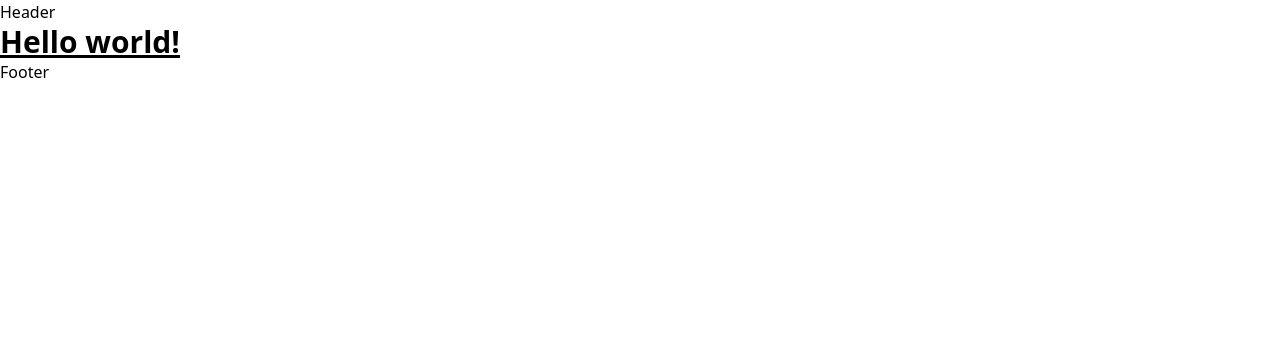
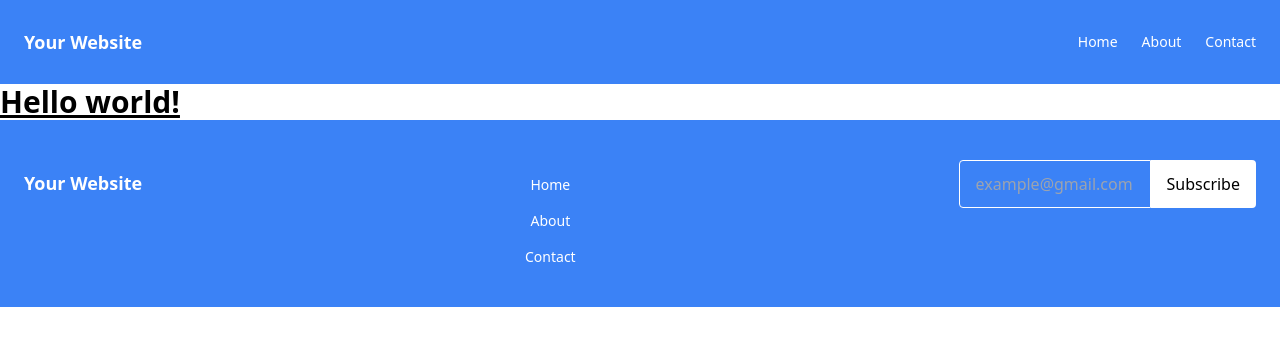
Before and after one commit to panqvela18/TBC-React-Course, a React (Create React App) app: page / in a window 1280 px wide. Shown: the top 346 px of the page. Built offline with nearby package versions, Linux system fonts and the light colour scheme.

Commit message:
add header and footer 1st version

```diff
--- a/src/components/Footer.js
+++ b/src/components/Footer.js
@@ -1,5 +1,40 @@
 import React from "react";
 
-export default function Footer() {
-  return <div>Footer</div>;
-}
+const Footer = () => {
+  return (
+    <footer className="bg-blue-500 py-10 px-6">
+      <div className="container mx-auto flex justify-between items-baseline">
+        <div className="flex items-center">
+          <h1 className="text-white text-lg font-bold">Your Website</h1>
+        </div>
+        <nav className="flex items-center flex-col">
+          <a href="/" className="text-white text-sm mb-4 hover:text-gray-200">
+            Home
+          </a>
+          <a href="/" className="text-white text-sm mb-4 hover:text-gray-200">
+            About
+          </a>
+          <a href="/" className="text-white text-sm hover:text-gray-200">
+            Contact
+          </a>
+        </nav>
+        <div className="flex items-center">
+          <input
+            type="email"
+            className="min-h-12 max-w-48 px-4 text-white text-base border border-white rounded-l bg-transparent focus:outline-none"
+            id="Email"
+            name="Email"
+            placeholder="example@gmail.com"
+          />
+          <input
+            className="min-h-12 px-4 border-none rounded-r bg-white text-black-500 text-base cursor-pointer transition-colors duration-300 hover:bg-transparent hover:border-spacing-1 hover:text-slate-200"
+            value="Subscribe"
+            type="submit"
+          />
+        </div>
+      </div>
+    </footer>
+  );
+};
+
+export default Footer;
--- a/src/components/Header.js
+++ b/src/components/Header.js
@@ -1,5 +1,27 @@
 import React from "react";
 
-export default function Header() {
-  return <div>Header</div>;
-}
+const Header = () => {
+  return (
+    <header className="bg-blue-500 py-7 px-6">
+      <div className="container mx-auto flex justify-between items-center">
+        <div className="flex items-center">
+          {/* <img src="logo.svg" alt="Logo" className="h-8 mr-4" /> */}
+          <h1 className="text-white text-lg font-bold">Your Website</h1>
+        </div>
+        <nav className="flex items-center">
+          <a href="/" className="text-white text-sm mr-6 hover:text-gray-200">
+            Home
+          </a>
+          <a href="/" className="text-white text-sm mr-6 hover:text-gray-200">
+            About
+          </a>
+          <a href="/" className="text-white text-sm hover:text-gray-200">
+            Contact
+          </a>
+        </nav>
+      </div>
+    </header>
+  );
+};
+
+export default Header;
```
